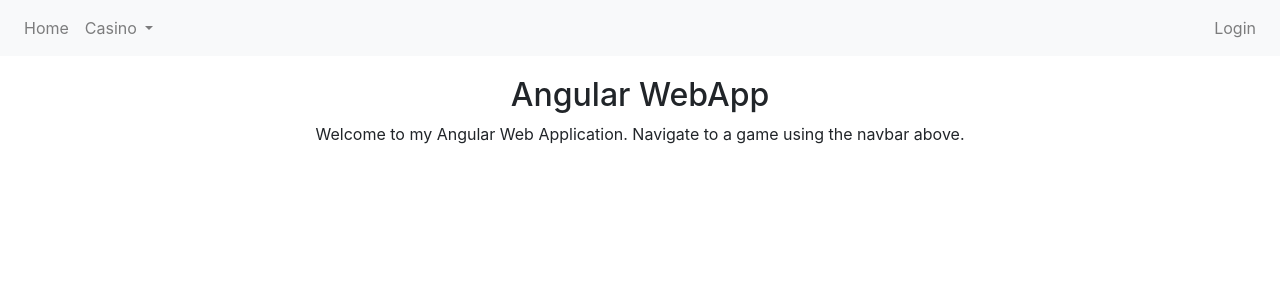
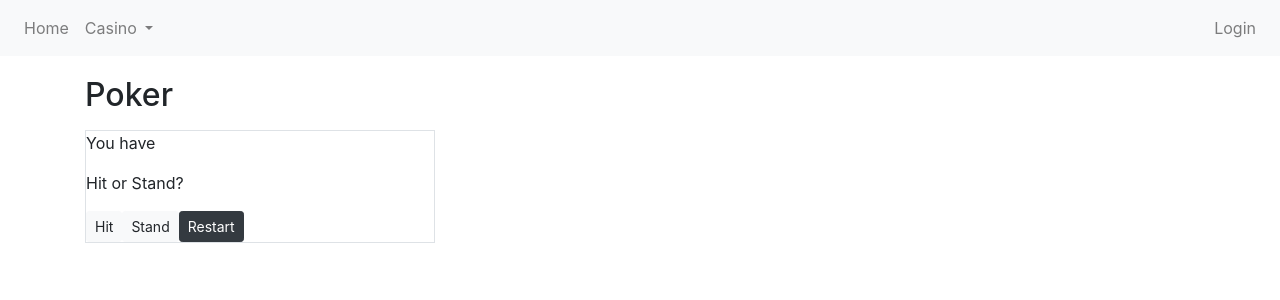
Before and after one commit to earlSt1/AngularCasino, an Angular app: page /poker in a window 1280 px wide. Before the commit this address led to /home. Shown: the top 300 px of the page. Built offline with nearby package versions, Linux system fonts and the light colour scheme.

Commit message:
Start to poker component

```diff
--- a/src/app/app.module.ts
+++ b/src/app/app.module.ts
@@ -11,12 +11,18 @@ import { HttpClientModule, HTTP_INTERCEPTORS } from '@angular/common/http';
 import { FormsModule } from '@angular/forms';
 import { ReactiveFormsModule } from '@angular/forms';
 import { AuthInterceptor } from './auth.inteceptor';
+import { PokerComponent } from './poker/poker.component';
 
 const appRoutes: Routes = [
   {
     path: 'casino/blackjack',
     component: BlackjackComponent,
     data: { title: 'AngularCasino - Blackjack' }
+  },
+  {
+    path: 'poker',
+    component: PokerComponent,
+    data: { title: 'AngularCasino - Poker' }
   },
   {
     path: 'home',
@@ -46,6 +52,7 @@ const appRoutes: Routes = [
     BlackjackComponent,
     HomeComponent,
     LoginComponent,
+    PokerComponent
   ],
   imports: [
     RouterModule.forRoot(
--- /dev/null
+++ b/src/app/poker/poker.component.html
@@ -0,0 +1,64 @@
+<div id="main">
+    <div class="row">
+        <div class="col-md-8">
+            <h2>Poker</h2>
+            <p style="text-align: center">{{msg}}</p>
+        </div>
+    </div>
+    <div class="row">
+        <div class="col-md-4">
+            <div class="panel panel-default border" id="player-area">
+                <div class="panel-body" >
+                    <p>You have {{score}}<span *ngIf="score2 <= 21 && (score != score2)"> or {{score2}}</span></p>
+                    <p>Hit or Stand?</p>
+                    <button type="button" class="btn btn-sm btn-light"
+                        (click)="currentCard = hit(); pressed=true;reset=false;"
+                        [disabled] = "bust
+                            || disableGame
+                            || (!currentCard
+                                && !reset
+                                && pressed)">Hit</button>
+                    <button type="button" class="btn btn-sm btn-light"
+                        (click)="stand()"
+                        [disabled] = "bust
+                            || disableGame
+                            || (!currentCard
+                                && !reset
+                                && pressed)">Stand</button>
+                    <button type="button" class="btn btn-sm btn-dark"
+                        (click)="doReset()">Restart</button>
+                </div>
+            </div>
+
+
+        </div>
+        <div class="col-md-2"></div>
+        <div *ngIf="ai" class="col-md-4" >
+            <div class="panel panel-default border" id="player-area">
+                <div class="panel-body">
+                    <p>Dealer has {{ai.best}}</p>
+                    <p *ngIf="nextMove">Dealer has
+                        <span *ngIf="nextMove && nextMove != 'Bust'">chosen to </span>
+                        <strong>{{nextMove}}</strong>
+                    </p>
+                </div>
+            </div>
+        </div>
+
+    </div>
+    <div class="row">
+
+        <div class="col-md-4" id="card-area">
+            <div *ngFor="let card of playerCards">
+                    <span class="playing_card" [innerHTML]="card"></span>
+            </div>
+        </div>
+        <div class="col-md-2" id="card-area"></div>
+        <div class="col-md-4" id="card-area">
+            <div *ngFor="let card of aiCards">
+                <span class="playing_card" [innerHTML]="card"></span>
+            </div>
+        </div>
+
+    </div>
+</div>
--- /dev/null
+++ b/src/app/poker/poker.component.ts
@@ -0,0 +1,15 @@
+import { Component, OnInit } from '@angular/core';
+import { Deck, Card } from '../deck';
+@Component({
+  selector: 'app-poker',
+  templateUrl: './poker.component.html',
+  styleUrls: ['./poker.component.css']
+})
+export class PokerComponent implements OnInit {
+  deck:Deck = new Deck();
+  constructor() { }
+
+  ngOnInit() {
+  }
+
+}
```
Also changed, not shown: src/app/poker/poker.component.css (added), 1 other file (tests, documents, lock files or other folders).
